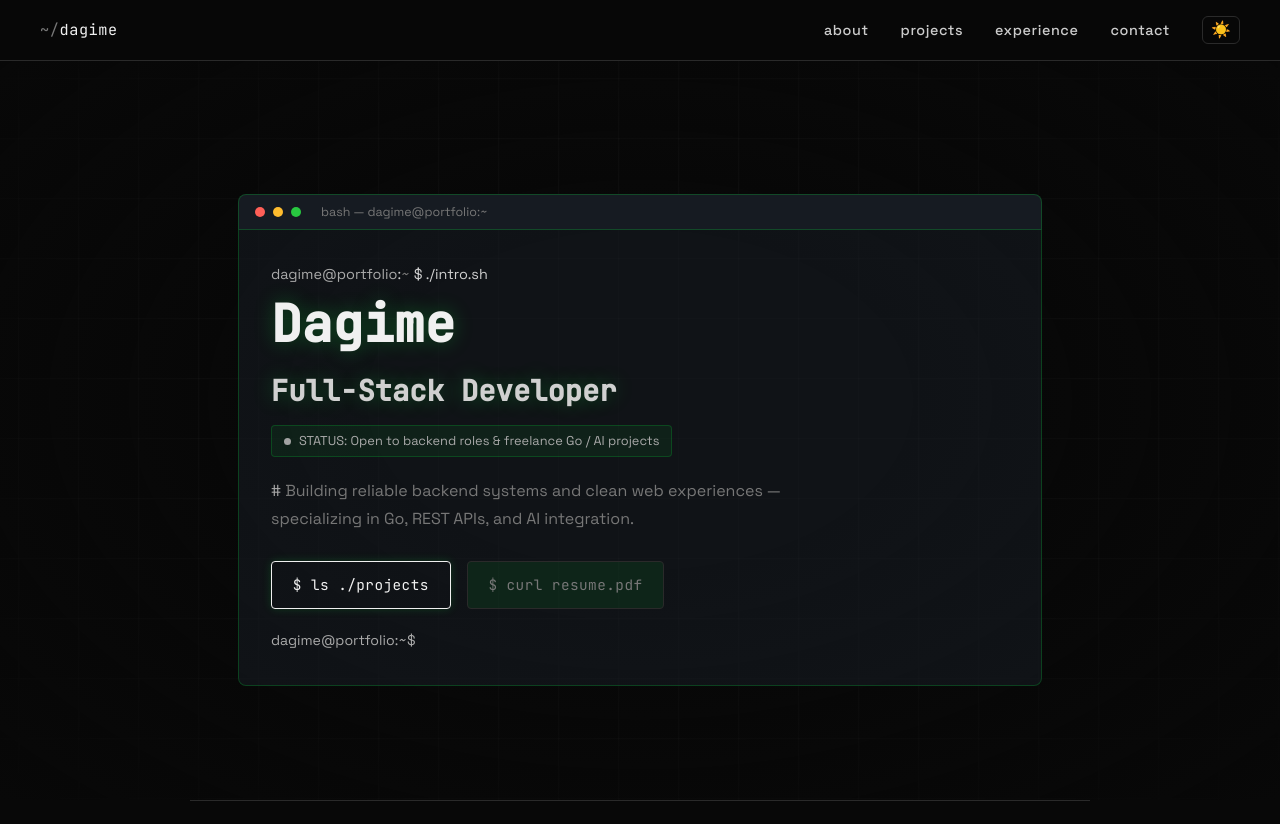
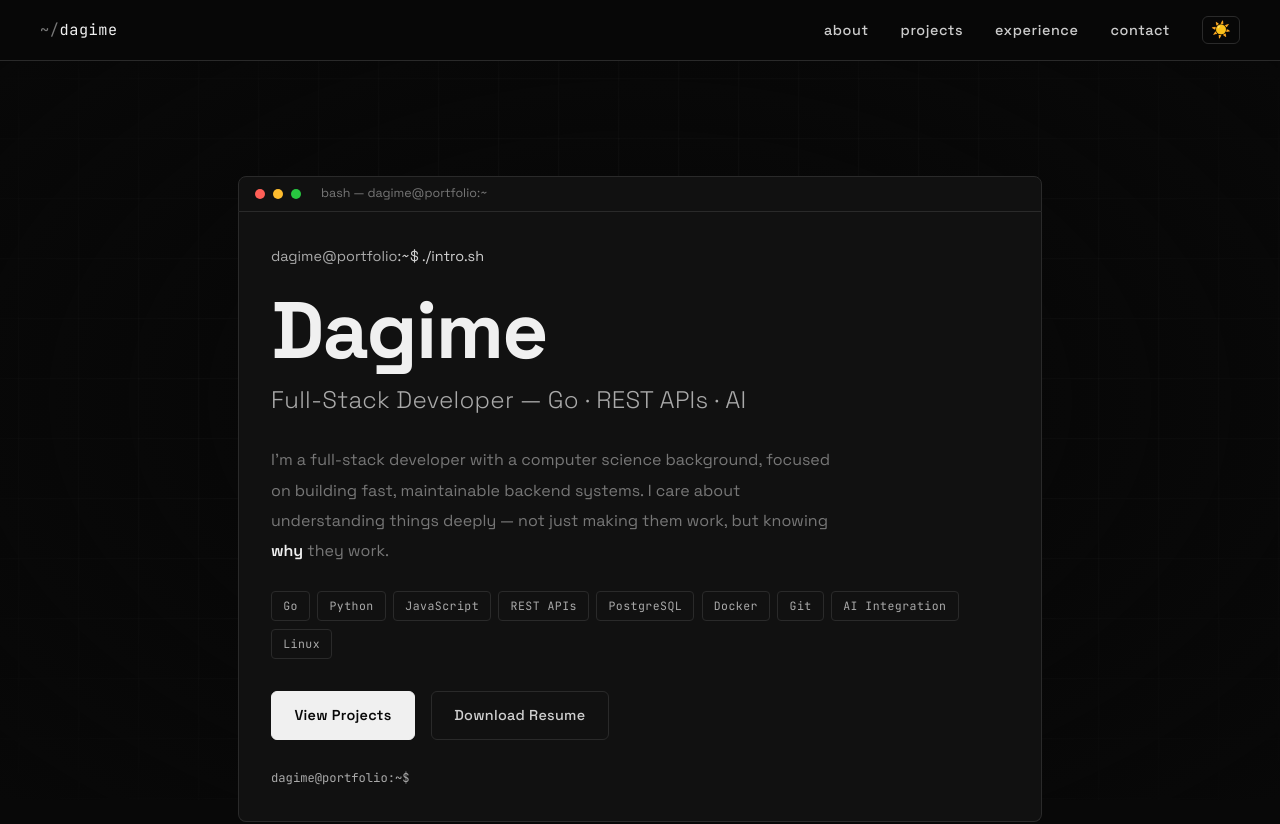
Before and after one commit to Dagime-Teshome/portfolio-site-2026, a Next.js app: page / in a window 1280 px wide. Shown: the top 824 px of the page. Built offline with nearby package versions, Linux system fonts and the light colour scheme.

Commit message:
fix hero section styling

```diff
--- a/components/Hero.tsx
+++ b/components/Hero.tsx
@@ -18,14 +18,13 @@ export default function Hero() {
       {/* Terminal window chrome */}
       <div
         style={{
-          border: "1px solid #00ff4133",
+          border: "1px solid var(--border)",
           borderRadius: "8px 8px 0 0",
           padding: ".4rem 1rem",
-          background: "#161b22",
+          background: "var(--surface)",
           display: "flex",
           alignItems: "center",
           gap: ".5rem",
-          marginBottom: 0,
           width: "100%",
         }}
       >
@@ -70,11 +69,11 @@ export default function Hero() {
       {/* Terminal body */}
       <div
         style={{
-          border: "1px solid #00ff4133",
+          border: "1px solid var(--border)",
           borderTop: "none",
           borderRadius: "0 0 8px 8px",
           padding: "clamp(1.25rem, 3vw, 2rem)",
-          background: "rgba(22,27,34,0.6)",
+          background: "var(--surface)",
           width: "100%",
         }}
       >
@@ -82,81 +81,96 @@ export default function Hero() {
           style={{
             color: "var(--muted)",
             fontSize: "clamp(.75rem, 1.3vw, .9rem)",
+            marginBottom: "1.25rem",
+          }}
+        >
+          <span style={{ color: "var(--accent2)" }}>dagime@portfolio</span>
+          <span style={{ color: "var(--text)" }}>:~$ ./intro.sh</span>
+        </p>
+
+        {/* Name */}
+        <h1
+          style={{
+            fontFamily: "var(--font)",
+            fontSize: "clamp(2.4rem, 7vw, 5rem)",
+            fontWeight: 700,
+            lineHeight: 1.05,
+            letterSpacing: "-.02em",
+            color: "var(--accent)",
             marginBottom: ".5rem",
           }}
         >
-          <span style={{ color: "var(--accent2)" }}>dagime@portfolio</span>
-          <span style={{ color: "var(--text)" }}>:</span>
-          <span style={{ color: "var(--accent-blue)" }}>~</span>
-          <span style={{ color: "var(--text)" }}> $ </span>
-          <span style={{ color: "var(--text)" }}>./intro.sh</span>
-        </p>
+          Dagime
+        </h1>
 
-        <h1
+        {/* Role */}
+        <p
           style={{
-            fontSize: "clamp(1.6rem, 5vw, 3.2rem)",
-            fontWeight: 700,
-            lineHeight: 1.15,
-            color: "var(--accent)",
-            marginBottom: ".75rem",
-            fontFamily: "var(--font-mono)",
-            textShadow: "0 0 20px rgba(0,255,65,.25)",
+            fontFamily: "var(--font)",
+            fontSize: "clamp(1rem, 2.5vw, 1.5rem)",
+            fontWeight: 300,
+            color: "var(--accent2)",
+            letterSpacing: ".01em",
+            marginBottom: "1.5rem",
           }}
         >
-          Dagime
-          <br />
-          <span
-            style={{
-              color: "var(--text)",
-              fontSize: "clamp(1rem, 3vw, 1.8rem)",
-            }}
-          >
-            Full-Stack Developer
-          </span>
-        </h1>
-
-        {/* Status */}
-        <div
-          style={{
-            display: "inline-flex",
-            alignItems: "center",
-            gap: ".5rem",
-            fontSize: "clamp(.68rem, 1.1vw, .8rem)",
-            color: "var(--accent2)",
-            background: "rgba(0,255,65,.06)",
-            border: "1px solid rgba(0,255,65,.18)",
-            padding: ".28rem .75rem",
-            borderRadius: "4px",
-            marginBottom: "1.25rem",
-            width: "fit-content",
-          }}
-        >
-          <span
-            style={{
-              width: 7,
-              height: 7,
-              borderRadius: "50%",
-              background: "var(--accent2)",
-              display: "inline-block",
-              animation: "pulse 2s infinite",
-            }}
-          />
-          STATUS: Open to backend roles &amp; freelance Go / AI projects
-        </div>
+          Full-Stack Developer — Go · REST APIs · AI
+        </p>
 
         <p
           style={{
             color: "var(--muted)",
-            fontSize: "clamp(.8rem, 1.4vw, 1rem)",
+            fontSize: "clamp(.82rem, 1.4vw, 1rem)",
             maxWidth: 560,
-            marginBottom: "1.75rem",
-            lineHeight: 1.75,
+            marginBottom: "1.5rem",
+            lineHeight: 1.9,
+            fontFamily: "var(--font)",
           }}
         >
-          <span style={{ color: "var(--accent2)" }}># </span>
-          Building reliable backend systems and clean web experiences —
-          specializing in Go, REST APIs, and AI integration.
+          I&apos;m a full-stack developer with a computer science background,
+          focused on building fast, maintainable backend systems. I care about
+          understanding things deeply — not just making them work, but knowing{" "}
+          <span style={{ color: "var(--accent)", fontWeight: 600 }}>why</span>{" "}
+          they work.
         </p>
+
+        {/* Stack tags */}
+        <div
+          style={{
+            display: "flex",
+            flexWrap: "wrap",
+            gap: "clamp(.3rem,.8vw,.45rem)",
+            marginBottom: "2rem",
+          }}
+        >
+          {[
+            "Go",
+            "Python",
+            "JavaScript",
+            "REST APIs",
+            "PostgreSQL",
+            "Docker",
+            "Git",
+            "AI Integration",
+            "Linux",
+          ].map((s) => (
+            <span
+              key={s}
+              style={{
+                fontFamily: "var(--font-mono)",
+                fontSize: "clamp(.6rem, .95vw, .72rem)",
+                padding: "clamp(.18rem,.5vw,.28rem) clamp(.45rem,1vw,.7rem)",
+                borderRadius: "4px",
+                background: "var(--surface)",
+                border: "1px solid var(--border)",
+                color: "var(--accent2)",
+                letterSpacing: ".04em",
+              }}
+            >
+              {s}
+            </span>
+          ))}
+        </div>
 
         <div
           style={{
@@ -169,45 +183,44 @@ export default function Hero() {
             onClick={() => scrollTo("projects")}
             style={{
               ...btnBase,
-              background: "transparent",
-              color: "var(--accent)",
+              background: "var(--accent)",
+              color: "var(--bg)",
               border: "1px solid var(--accent)",
-              boxShadow: "0 0 10px rgba(0,255,65,.15)",
-              fontSize: "clamp(.75rem, 1.2vw, .9rem)",
+              fontWeight: 600,
             }}
           >
-            $ ls ./projects
+            View Projects
           </button>
           <a
             href="/resume.pdf"
             download
             style={{
               ...btnBase,
-              background: "rgba(0,255,65,.08)",
-              color: "var(--muted)",
+              background: "transparent",
+              color: "var(--text)",
               border: "1px solid var(--border)",
-              fontSize: "clamp(.75rem, 1.2vw, .9rem)",
             }}
           >
-            $ curl resume.pdf
+            Download Resume
           </a>
         </div>
 
         {/* Blinking cursor */}
         <p
           style={{
-            marginTop: "1.25rem",
-            fontSize: "clamp(.75rem, 1.2vw, .88rem)",
+            marginTop: "1.75rem",
+            fontFamily: "var(--font-mono)",
+            fontSize: "clamp(.65rem, 1vw, .76rem)",
             color: "var(--muted)",
           }}
         >
-          <span style={{ color: "var(--accent2)" }}>dagime@portfolio:~$ </span>
+          <span style={{ color: "var(--accent2)" }}>dagime@portfolio:~$</span>{" "}
           <span
             style={{
               display: "inline-block",
-              width: 8,
+              width: 7,
               height: "1em",
-              background: "var(--accent)",
+              background: "var(--muted)",
               verticalAlign: "middle",
               animation: "blink 1.1s step-end infinite",
             }}
@@ -221,12 +234,14 @@ export default function Hero() {
 const btnBase: React.CSSProperties = {
   display: "inline-flex",
   alignItems: "center",
-  padding: "clamp(.45rem, 1.2vw, .65rem) clamp(.8rem, 2vw, 1.3rem)",
-  borderRadius: "4px",
-  fontFamily: "var(--font-mono)",
+  padding: "clamp(.5rem, 1.2vw, .7rem) clamp(.9rem, 2vw, 1.4rem)",
+  borderRadius: "6px",
+  fontFamily: "var(--font)",
+  fontSize: "clamp(.78rem, 1.2vw, .9rem)",
+  fontWeight: 500,
   cursor: "pointer",
   textDecoration: "none",
   transition: "all .2s",
   border: "1px solid transparent",
-  letterSpacing: ".03em",
+  letterSpacing: ".02em",
 };
```
